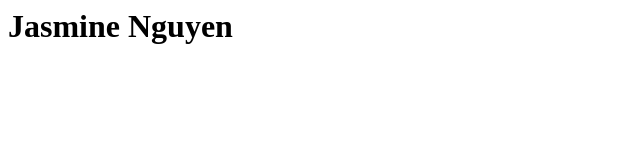
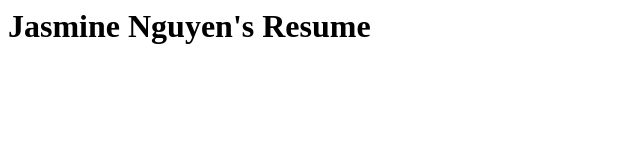
Before and after one commit to Jasminesaur/jasmine-nguyen, a plain HTML site: page index.html in a window 1280 px wide. Shown: the whole page, without its empty margins (0-640 px from the left). Drawn offline with Linux system fonts and the light colour scheme.

Commit message:
Update index.html

```diff
--- a/index.html
+++ b/index.html
@@ -1 +1,8 @@
-<h1> Jasmine Nguyen </h1>
+<html>
+  <h1> Jasmine Nguyen's Resume </h1>
+  <head>
+  </head>
+  <body>
+  </body>
+
+</html>
```
